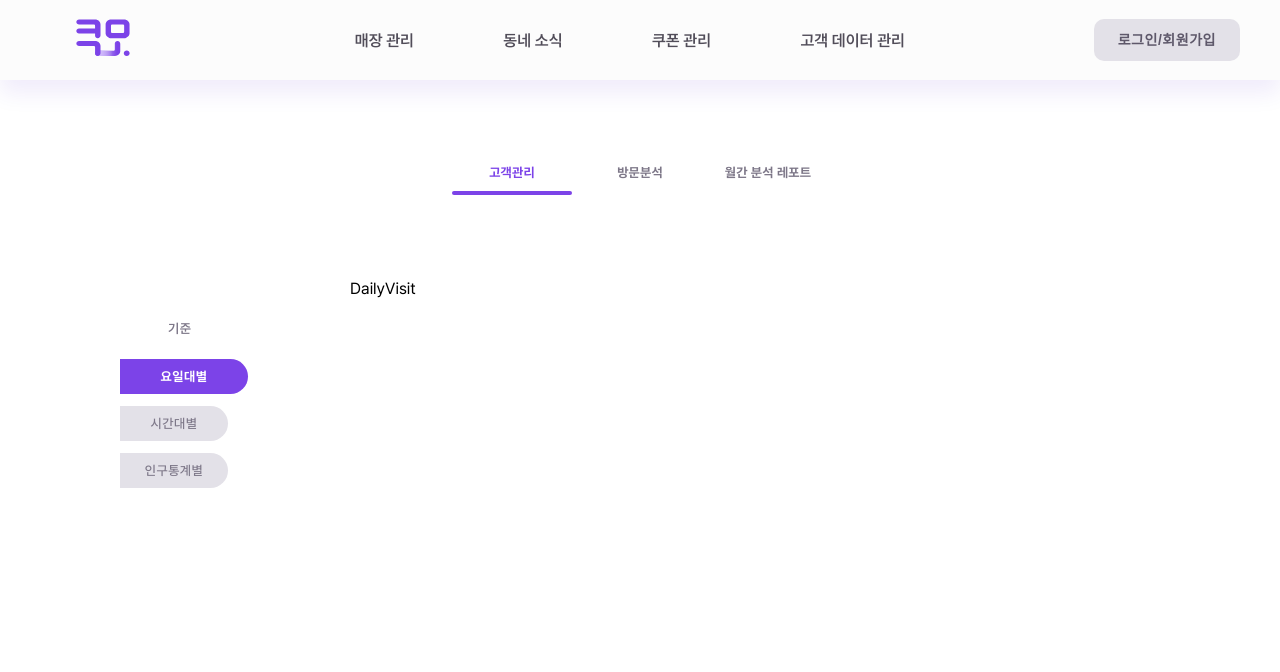
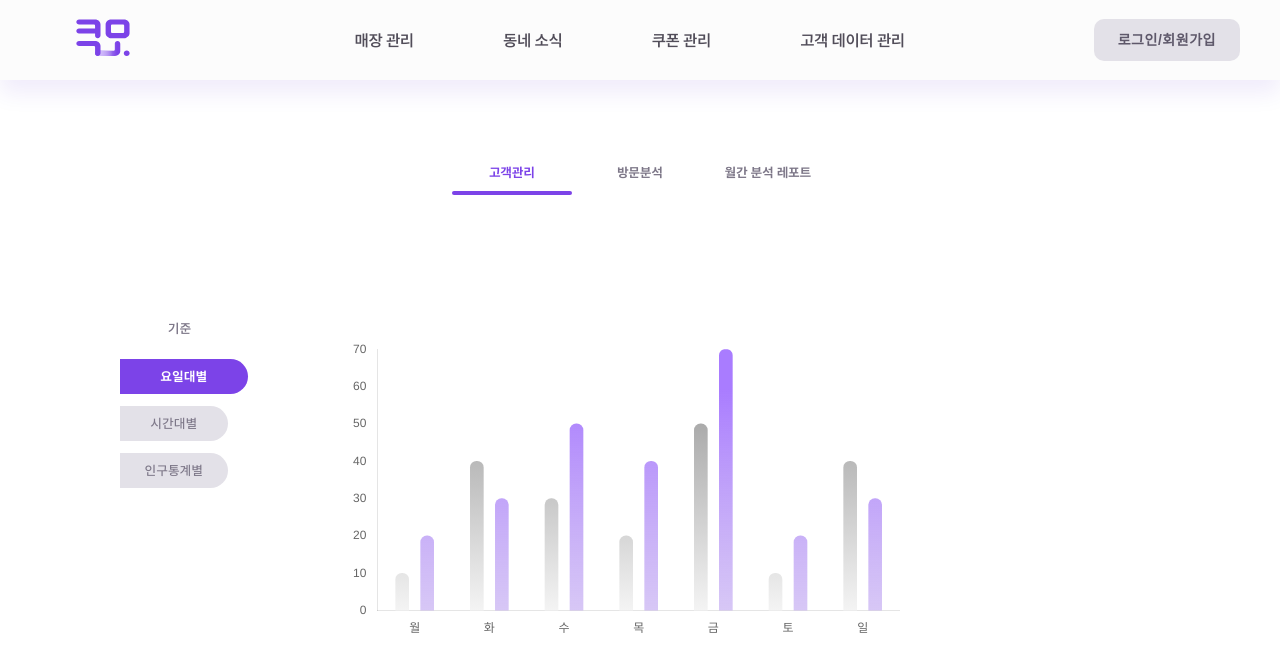
Before and after one commit to UMC-5th-Coumo/Coumo_Web, a React (Create React App) app: page /customer/visit in a window 1280 px wide. Shown: the top 672 px of the page. Built offline with nearby package versions, Linux system fonts and the light colour scheme.

Commit message:
[Feat/#42]: 그래프 구현

```diff
--- a/package.json
+++ b/package.json
@@ -9,10 +9,12 @@
     "@testing-library/react": "^13.4.0",
     "@testing-library/user-event": "^13.5.0",
     "buffer": "^6.0.3",
+    "chart.js": "^4.4.1",
     "date-fns": "^3.3.0",
     "html-react-parser": "^5.1.1",
     "node-html-parser": "^6.1.12",
     "react": "^18.2.0",
+    "react-chartjs-2": "^5.2.0",
     "react-color": "^2.19.3",
     "react-datepicker": "^4.25.0",
     "react-dom": "^18.2.0",
--- /dev/null
+++ b/src/components/admin/customer/charts/BarChart.jsx
@@ -0,0 +1,118 @@
+import React from 'react';
+import { Bar } from 'react-chartjs-2';
+import {
+  Chart as ChartJS,
+  CategoryScale,
+  LinearScale,
+  BarElement,
+  Title,
+  Tooltip,
+  Legend,
+  plugins,
+} from 'chart.js';
+import styled from 'styled-components';
+
+ChartJS.register(
+  CategoryScale,
+  LinearScale,
+  BarElement,
+  Title,
+  Tooltip,
+  Legend,
+  plugins
+);
+
+function BarChart() {
+  return (
+    <Container>
+      <Bar data={data} options={options} />
+    </Container>
+  );
+}
+
+export default BarChart;
+
+const Container = styled.div`
+  width: 550px;
+  height: 300px;
+`;
+
+const data = {
+  datasets: [
+    {
+      label: 'data1',
+      data: [
+        { x: '월', y: 10 },
+        { x: '화', y: 40 },
+        { x: '수', y: 30 },
+        { x: '목', y: 20 },
+        { x: '금', y: 50 },
+        { x: '토', y: 10 },
+        { x: '일', y: 40 },
+      ],
+      backgroundColor: ({ chart: { ctx } }) => {
+        const bg = ctx.createLinearGradient(0, 50, 0, 300);
+        bg.addColorStop(0, '#9d9d9d');
+        bg.addColorStop(1, '#ffffff');
+        return bg;
+      },
+      borderRadius: 10,
+    },
+    {
+      label: 'data2',
+      data: [
+        { x: '월', y: 20 },
+        { x: '화', y: 30 },
+        { x: '수', y: 50 },
+        { x: '목', y: 40 },
+        { x: '금', y: 70 },
+        { x: '토', y: 20 },
+        { x: '일', y: 30 },
+      ],
+      backgroundColor: ({ chart: { ctx } }) => {
+        const bg = ctx.createLinearGradient(0, 50, 0, 600);
+        bg.addColorStop(0, '#A97CFF');
+        bg.addColorStop(1, 'rgba(217, 217, 217, 0)');
+        return bg;
+      },
+      borderRadius: 10,
+    },
+  ],
+};
+
+const options = {
+  responsive: true,
+  maintainAspectRatio: false,
+  maxBarThickness: 13,
+  grouped: true,
+  plugins: {
+    legend: {
+      display: false,
+    },
+  },
+  interaction: {
+    mode: 'index',
+  },
+  tooltip: {
+    // 툴팁 스타일링
+    bodySpacing: 5, // 툴팁 내부 항목들 간 간격
+    bodyFont: {
+      font: {
+        family: 'Pretendard',
+      },
+    },
+  },
+  scales: {
+    x: {
+      grid: {
+        display: false,
+      },
+    },
+    y: {
+      grid: {
+        display: false,
+      },
+    },
+  },
+  barThickness: 25,
+};
--- /dev/null
+++ b/src/components/admin/customer/charts/DoughnutChart.jsx
@@ -0,0 +1,50 @@
+import React from 'react';
+import { Chart as ChartJS, ArcElement, Tooltip, Legend } from 'chart.js';
+import { Doughnut } from 'react-chartjs-2';
+import styled from 'styled-components';
+ChartJS.register(ArcElement, Tooltip, Legend);
+
+export const data = {
+  labels: ['20대', '그 외'],
+  datasets: [
+    {
+      data: [16, 84],
+      backgroundColor: ['#AF8DF3', '#D9D9D9'],
+    },
+  ],
+};
+
+const options = {
+  responsive: true,
+  maintainAspectRatio: false,
+  plugins: {
+    legend: {
+      display: false,
+    },
+  },
+  tooltip: {
+    // 툴팁 스타일링
+    bodySpacing: 5, // 툴팁 내부 항목들 간 간격
+    bodyFont: {
+      font: {
+        family: 'Pretendard',
+      },
+    },
+  },
+  cutout: 75,
+};
+
+function DoughnutChart() {
+  return (
+    <Container>
+      <Doughnut data={data} options={options} />
+    </Container>
+  );
+}
+
+export default DoughnutChart;
+
+const Container = styled.div`
+  width: 250px;
+  height: 250px;
+`;
--- /dev/null
+++ b/src/components/admin/customer/charts/LineChart.jsx
@@ -0,0 +1,84 @@
+import React from 'react';
+import {
+  Chart as ChartJS,
+  CategoryScale,
+  LinearScale,
+  PointElement,
+  LineElement,
+  Title,
+  Tooltip,
+  Legend,
+} from 'chart.js';
+import { Line } from 'react-chartjs-2';
+
+ChartJS.register(
+  CategoryScale,
+  LinearScale,
+  PointElement,
+  LineElement,
+  Title,
+  Tooltip,
+  Legend
+);
+
+const data = {
+  datasets: [
+    {
+      label: 'Dataset 1',
+      data: [
+        { x: '월', y: 20 },
+        { x: '화', y: 58 },
+        { x: '수', y: 42 },
+        { x: '목', y: 70 },
+        { x: '금', y: 52 },
+        { x: '토', y: 67 },
+        { x: '일', y: 40 },
+      ],
+      borderColor: '#A378F7',
+      borderWidth: 4,
+      backgroundColor: '#A378F7',
+      lineTension: 0.3,
+    },
+  ],
+};
+
+const options = {
+  responsive: true,
+  maintainAspectRatio: false,
+  plugins: {
+    legend: {
+      display: false,
+      position: 'top',
+    },
+    title: {
+      display: false,
+    },
+  },
+  tooltip: {
+    // 툴팁 스타일링
+    bodySpacing: 5, // 툴팁 내부 항목들 간 간격
+    bodyFont: {
+      font: {
+        family: 'Pretendard',
+      },
+    },
+  },
+  scales: {
+    x: {
+      grid: {
+        display: false,
+      },
+    },
+    y: {
+      grid: {
+        display: false,
+      },
+    },
+  },
+};
+
+function LineChart() {
+  return <Line data={data} options={options} />;
+}
+
+export default LineChart;
--- a/src/pages/Customer.jsx
+++ b/src/pages/Customer.jsx
@@ -23,8 +23,10 @@ const Customer = () => {
 export default Customer;
 
 const Container = styled.div`
+  width: 100vw;
+  height: calc(100vh - 80px);
   box-sizing: border-box;
-  padding: 70px 120px;
+  padding: 70px 120px 0px 120px;
   display: flex;
   flex-direction: column;
   align-items: center;
--- a/src/pages/customer/visitAnalysis/DailyVisit.jsx
+++ b/src/pages/customer/visitAnalysis/DailyVisit.jsx
@@ -1,7 +1,32 @@
 import React from 'react';
+import styled from 'styled-components';
+import BarChart from '../../../components/admin/customer/charts/BarChart';
 
 function DailyVisit() {
-  return <div>DailyVisit</div>;
+  return (
+    <Container>
+      <VisitData></VisitData>
+      <ChartContainer>
+        <BarChart />
+      </ChartContainer>
+    </Container>
+  );
 }
 
 export default DailyVisit;
+
+const Container = styled.div`
+  width: 100%;
+  height: 400px;
+  box-sizing: border-box;
+`;
+
+const VisitData = styled.div`
+  width: 100%;
+  height: 60px;
+`;
+
+const ChartContainer = styled.div`
+  width: 800px;
+  height: 300px;
+`;
--- a/src/pages/customer/visitAnalysis/DemographicVisit.jsx
+++ b/src/pages/customer/visitAnalysis/DemographicVisit.jsx
@@ -3,6 +3,8 @@ import GroupTabBar from '../../../components/admin/customer/groupTab/GroupTabBar
 import { visitTabs } from '../../../assets/data/tabData';
 import styled from 'styled-components';
 import Calendar from '../../../components/admin/customer/Calendar';
+import DoughnutChart from '../../../components/admin/customer/charts/DoughnutChart';
+import BarChart from '../../../components/admin/customer/charts/BarChart';
 
 function DemographicVisit() {
   const [selected, setSelected] = useState(visitTabs[0].key);
@@ -16,6 +18,10 @@ function DemographicVisit() {
         />
         <Calendar />
       </Header>
+      <ChartContainer>
+        <DoughnutChart />
+        <BarChart />
+      </ChartContainer>
     </>
   );
 }
@@ -27,3 +33,11 @@ const Header = styled.div`
   display: flex;
   justify-content: space-between;
 `;
+
+const ChartContainer = styled.div`
+  width: 100%;
+  height: 300px;
+  display: flex;
+  justify-content: space-around;
+  align-items: center;
+`;
--- a/src/pages/customer/visitAnalysis/TimeVisit.jsx
+++ b/src/pages/customer/visitAnalysis/TimeVisit.jsx
@@ -1,7 +1,32 @@
 import React from 'react';
+import styled from 'styled-components';
+import LineChart from '../../../components/admin/customer/charts/LineChart';
 
 function TimeVisit() {
-  return <div>TimeVisit</div>;
+  return (
+    <Container>
+      <VisitData></VisitData>
+      <ChartContainer>
+        <LineChart />
+      </ChartContainer>
+    </Container>
+  );
 }
 
 export default TimeVisit;
+
+const Container = styled.div`
+  width: 100%;
+  height: 400px;
+  box-sizing: border-box;
+`;
+
+const VisitData = styled.div`
+  width: 100%;
+  height: 60px;
+`;
+
+const ChartContainer = styled.div`
+  width: 800px;
+  height: 300px;
+`;
```
Also changed, not shown: 1 other file (tests, documents, lock files or other folders).
